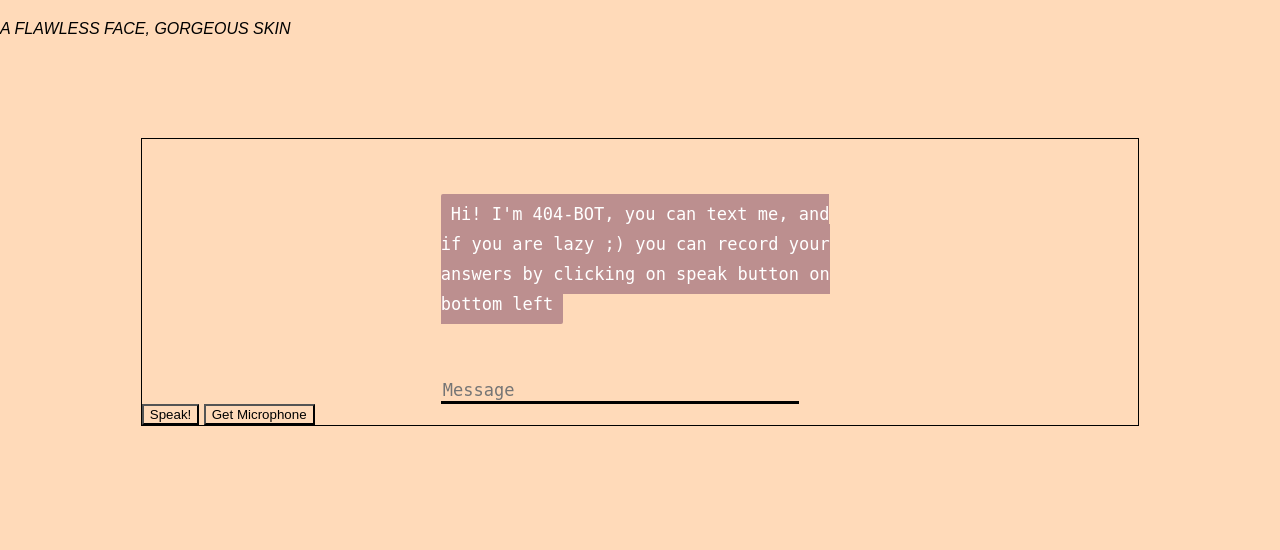
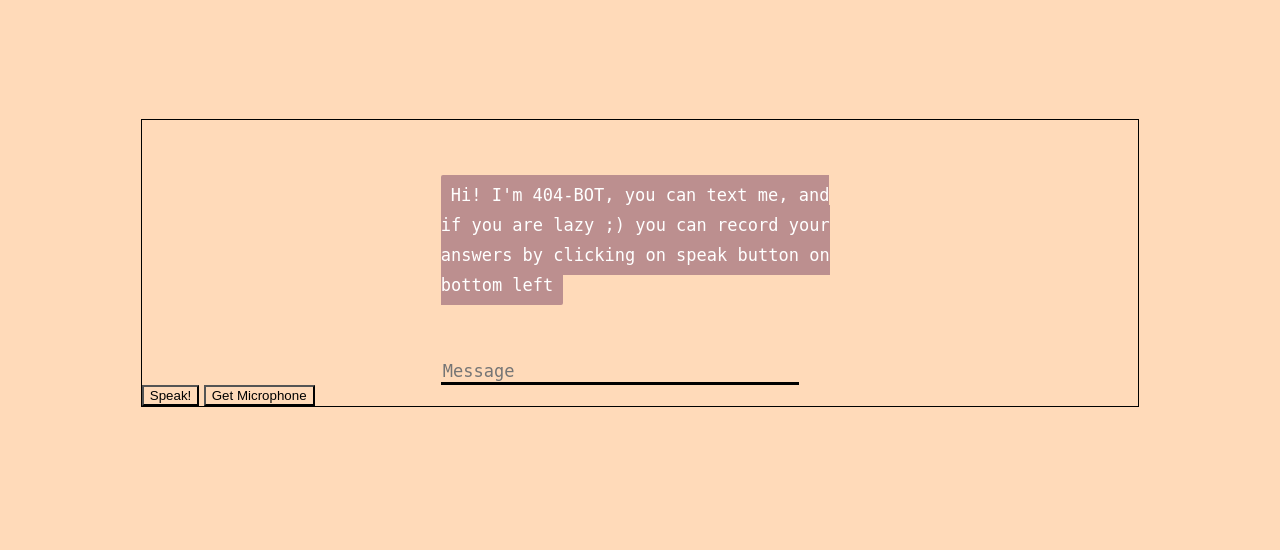
Before and after one commit to hlaahmed/AI-chatbot, a Flask app: page / in a window 1280 px wide; the page is wider, and only the part inside the window is pictured. Shown: the part 266-816 px from the top of that part. Run offline with Flask 2, Linux system fonts and the light colour scheme; some libraries are stand-ins or nearby versions.

Commit message:
Update index.html

```diff
--- a/templates/index.html
+++ b/templates/index.html
@@ -67,7 +67,7 @@
  margin-left: auto;
  margin-right: auto;
  width: 78%;
- margin-top: 100px;
+ margin-top: 115px;
  border: 1px solid black;
  }
  </style>
@@ -75,7 +75,6 @@
     <p align="center"><img src="https://cdn.shopify.com/s/files/1/0787/5983/files/shutterstock_346579583_1024x1024.jpg?v=1504567041" alt="Call-BOT" height="250" width="1700"></p>
 <body>
  <div>
-  <i  style="color: Black;" align="center">A FLAWLESS FACE, GORGEOUS SKIN</i>
  <div class="boxed">
  <div>
  <div id="chatbox">
```
